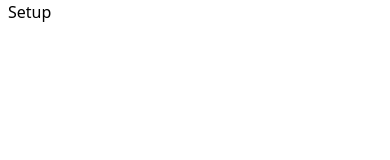
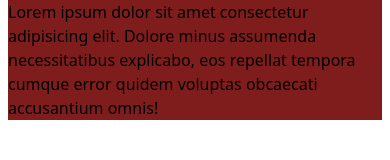
Before and after one commit to ManyuDhyani/Landing-Page-Tailwind-CSS, a website built with Vite: page Responsive_Designs_Concepts/index.html in a window 390 px wide. Built offline with nearby package versions, Linux system fonts and the light colour scheme.

Commit message:
Update: Responsive_Designs_Concepts

```diff
--- a/Responsive_Designs_Concepts/index.html
+++ b/Responsive_Designs_Concepts/index.html
@@ -8,6 +8,16 @@
     <title>Document</title>
 </head>
 <body>
-    <div class="mx-2">Setup</div>
+    <!--
+        Use unprefixed utilities to target mobile, and override them at larger breakpoints.
+        In other words, design for smaller screen and add breakpoints for larger ones.
+        We can also customize the breakpoints. (See tailwind.config.js)
+    -->
+    <div class="lg:hidden mx-2 bg-red-900 sm:bg-yellow-500 md:bg-green-900 lg:text-white">
+        Lorem ipsum dolor sit amet consectetur adipisicing elit. Dolore minus assumenda necessitatibus explicabo, eos repellat tempora cumque error quidem voluptas obcaecati accusantium omnis!
+    </div>
+    <div class="hidden lg:block mx-2 bg-red-900 sm:bg-yellow-500 md:bg-green-900 lg:text-white">
+        Large screen.
+    </div>
 </body>
 </html>
```
Also changed, not shown: Responsive_Designs_Concepts/tailwind.config.js (+9 -0 lines).
